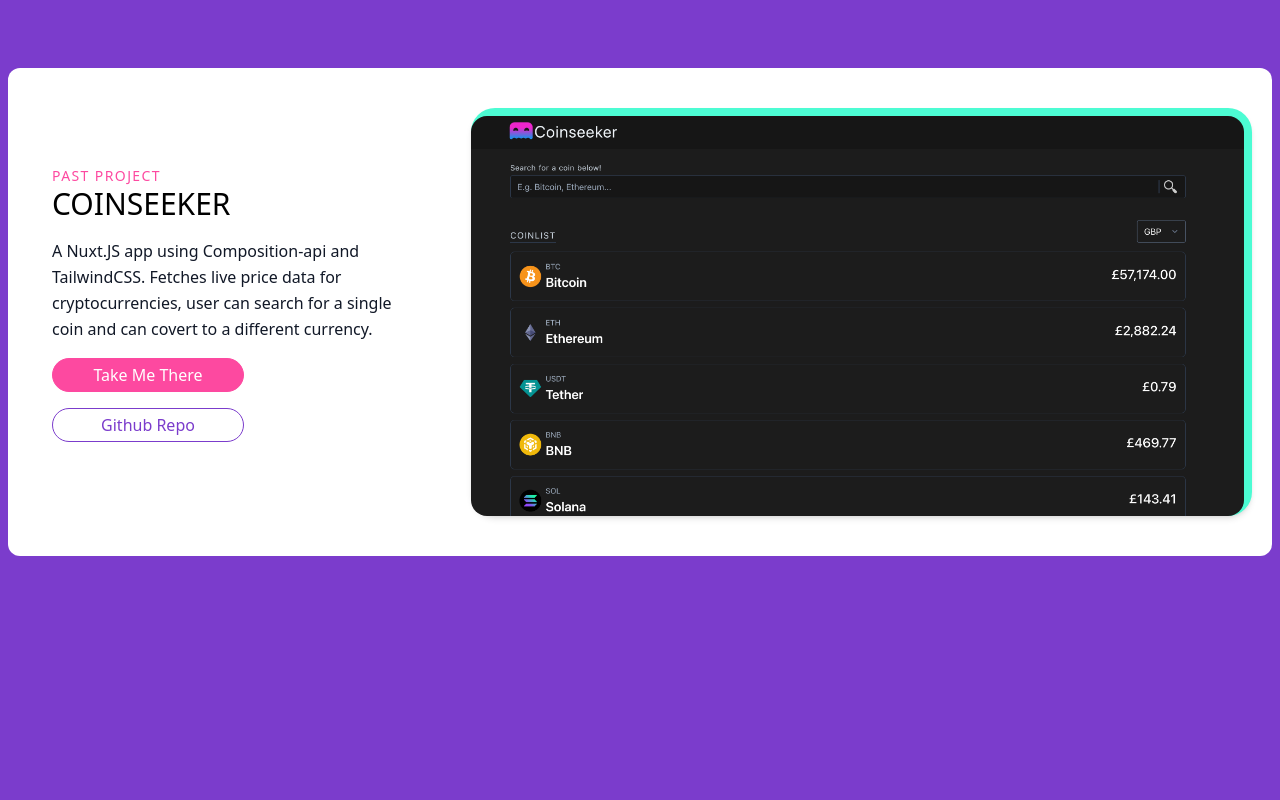
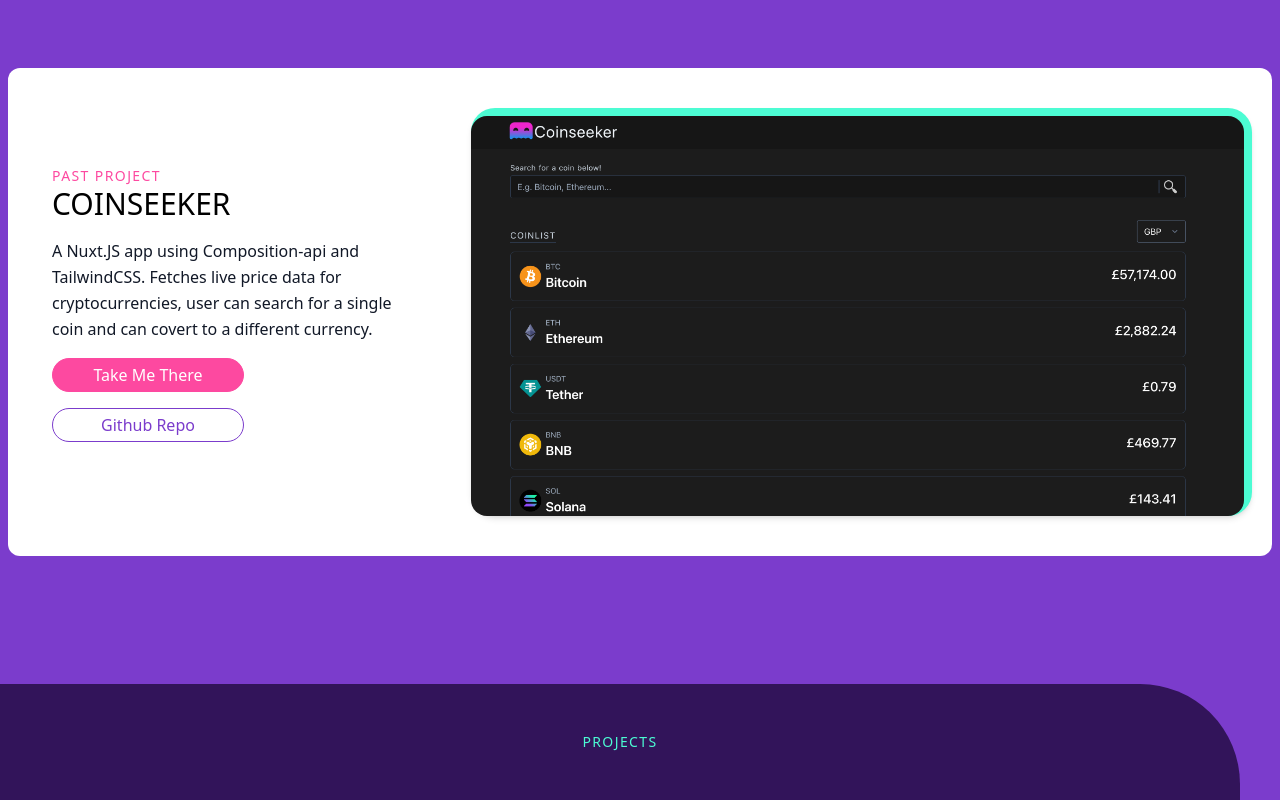
Before and after one commit to acaala/portfolio, a SvelteKit app: page / in a window 1280 px wide. Shown: the part 1576-2376 px from the top of the page. Before the commit the page ends 2260 px from the top, so only its background shows below. Built offline with nearby package versions, Linux system fonts and the light colour scheme.

Commit message:
- Added footer

```diff
--- /dev/null
+++ b/src/lib/Footer.svelte
@@ -0,0 +1,3 @@
+<footer class="bg-[#32145a] py-12 flex justify-around items-center mr-10 rounded-tr-[100px]">
+	<a href="#projects" class="uppercase tracking-widest text-sm text-primary">projects</a>
+</footer>
--- a/src/routes/+layout.svelte
+++ b/src/routes/+layout.svelte
@@ -1,11 +1,15 @@
 <script>
+	import Footer from '$lib/Footer.svelte';
 	import Header from '$lib/Header.svelte';
 	import '../styles.css';
 </script>
 
-<div class="container mx-auto px-2">
-	<Header />
-	<main>
-		<slot />
-	</main>
+<div>
+	<div class="container mx-auto px-2">
+		<Header />
+		<main>
+			<slot />
+		</main>
+	</div>
+	<Footer />
 </div>
```
